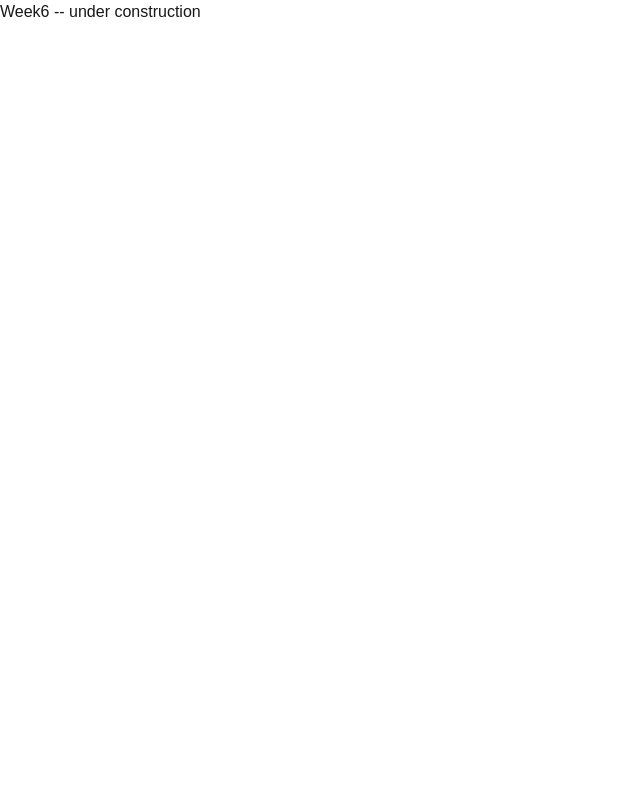
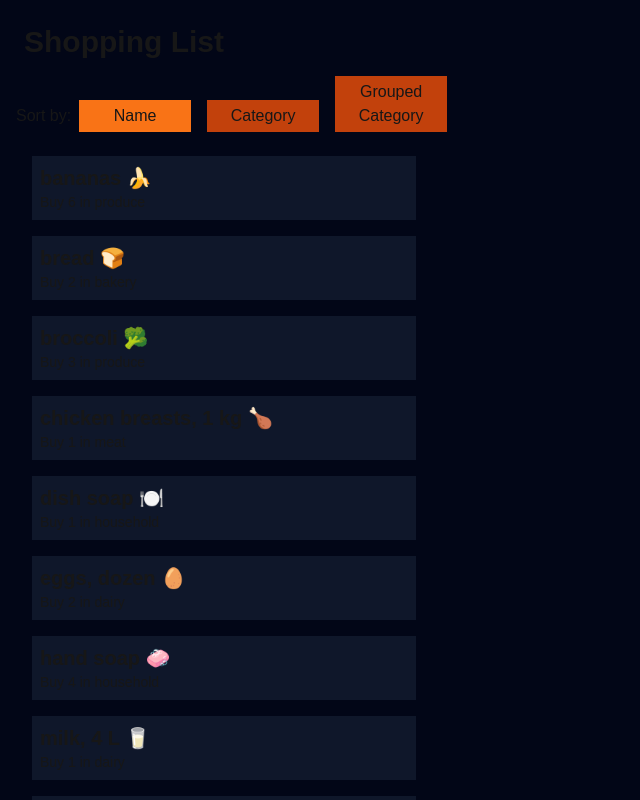
Before and after one commit to jasjot190/cprg306-assignments, a Next.js app: page /week-6 in a window 1280 px wide. Shown: the top 800 px of the page, without its empty margins (0-640 px from the left). Built offline with nearby package versions, Linux system fonts and the light colour scheme.

Commit message:
Week 6 assignment completed along with optional section

```diff
--- /dev/null
+++ b/app/week-6/groups.js
@@ -0,0 +1,12 @@
+import Item from "./item";
+
+const Groups = (propsList) => {
+  return Object.keys(propsList).map((props) => (
+    <div>
+      <h1 className="capitalize text-xl">{props}</h1>
+      {Item(propsList[props])}
+    </div>
+  ));
+};
+
+export default Groups;
--- /dev/null
+++ b/app/week-6/item-list.js
@@ -0,0 +1,65 @@
+import { useState } from "react";
+import Item from "./item";
+import itemsjson from "./items.json";
+import Groups from "./groups";
+
+export const itemList = () => {
+  let datalist = [...itemsjson];
+  const [sortBy, setSortBy] = useState("name");
+  let CategorisedList = [];
+
+  if (sortBy === "GroupedCategory") {
+    CategorisedList = splitByCategory(datalist);
+  } else if (sortBy === "category") {
+    datalist = datalist.sort((a, b) => a.category.localeCompare(b.category));
+  } else {
+    datalist = datalist.sort((a, b) => a.name.localeCompare(b.name));
+  }
+
+  return (
+    <div>
+      <div>
+        Sort by:
+        <button
+          onClick={() => setSortBy("name")}
+          className={`p-1 m-2 w-28 ${
+            sortBy === "name" ? "bg-orange-500" : "bg-orange-700"
+          }`}
+        >
+          Name
+        </button>
+        <button
+          onClick={() => setSortBy("category")}
+          className={`p-1 m-2 w-28 ${
+            sortBy === "category" ? "bg-orange-500" : "bg-orange-700"
+          }`}
+        >
+          Category
+        </button>
+        <button
+          onClick={() => setSortBy("GroupedCategory")}
+          className={`p-1 m-2 w-28 ${
+            sortBy === "GroupedCategory" ? "bg-orange-500" : "bg-orange-700"
+          }`}
+        >
+          Grouped Category
+        </button>
+      </div>
+      {sortBy === "name" || sortBy == "category" ? Item(datalist) : ""}
+      {sortBy === "GroupedCategory" ? Groups(CategorisedList) : ""}
+    </div>
+  );
+};
+
+const splitByCategory = (datalist) => {
+  let categoryList = {};
+  datalist = datalist.sort((a, b) => a.category.localeCompare(b.category));
+  datalist.forEach((props) => {
+    if (!Object.keys(categoryList).includes(props.category)) {
+      categoryList[props.category] = [props];
+    } else {
+      categoryList[props.category].push(props);
+    }
+  });
+  return categoryList;
+};
--- /dev/null
+++ b/app/week-6/item.js
@@ -0,0 +1,12 @@
+const Item = (propsList) => {
+  return propsList.map((props) => (
+    <ul className="m-4 p-2 max-w-sm bg-slate-900" key={props.id}>
+      <li className="text-xl font-bold">{props.name}</li>
+      <li className="text-sm">
+        Buy {props.quantity} in {props.category}{" "}
+      </li>
+    </ul>
+  ));
+};
+
+export default Item;
--- /dev/null
+++ b/app/week-6/items.json
@@ -0,0 +1,74 @@
+[
+    {
+      "id": "1h2GJKH12gkHG31h1H",
+      "name": "milk, 4 L 🥛",
+      "quantity": 1,
+      "category": "dairy"
+    },
+    {
+      "id": "2KJH3k2j3H1k2J3K1H",
+      "name": "bread 🍞",
+      "quantity": 2,
+      "category": "bakery"
+    },
+    {
+      "id": "3h2KJH3k2j3H1k2J3",
+      "name": "eggs, dozen 🥚",
+      "quantity": 2,
+      "category": "dairy"
+    },
+    {
+      "id": "4k2J3K1H2GJKH12gk",
+      "name": "bananas 🍌",
+      "quantity": 6,
+      "category": "produce"
+    },
+    {
+      "id": "5H1h1H2KJH3k2j3H",
+      "name": "broccoli 🥦",
+      "quantity": 3,
+      "category": "produce"
+    },
+    {
+      "id": "6H1k2J3K1H2GJKH1",
+      "name": "chicken breasts, 1 kg 🍗",
+      "quantity": 1,
+      "category": "meat"
+    },
+    {
+      "id": "7gkHG31h1H2KJH3k",
+      "name": "pasta sauce 🍝",
+      "quantity": 3,
+      "category": "canned goods"
+    },
+    {
+      "id": "8j3H1k2J3K1H2GJK",
+      "name": "spaghetti, 454 g 🍝",
+      "quantity": 2,
+      "category": "dry goods"
+    },
+    {
+      "id": "9H12gkHG31h1H2KJ",
+      "name": "toilet paper, 12 pack 🧻",
+      "quantity": 1,
+      "category": "household"
+    },
+    {
+      "id": "10H3k2j3H1k2J3K1",
+      "name": "paper towels, 6 pack",
+      "quantity": 1,
+      "category": "household"
+    },
+    {
+      "id": "11k2J3K1H2GJKH12",
+      "name": "dish soap 🍽️",
+      "quantity": 1,
+      "category": "household"
+    },
+    {
+      "id": "12GJKH12gkHG31h1",
+      "name": "hand soap 🧼",
+      "quantity": 4,
+      "category": "household"
+    }
+  ]
--- a/app/week-6/page.js
+++ b/app/week-6/page.js
@@ -1,5 +1,10 @@
-import React from "react";
-
+"use client";
+import { itemList } from "./item-list";
 export default function page() {
-  return <div>Week6 -- under construction</div>;
+  return (
+    <main className="bg-slate-950 p-4">
+      <h1 className="m-2 font-bold text-3xl">Shopping List</h1>
+      {itemList()}
+    </main>
+  );
 }
```
